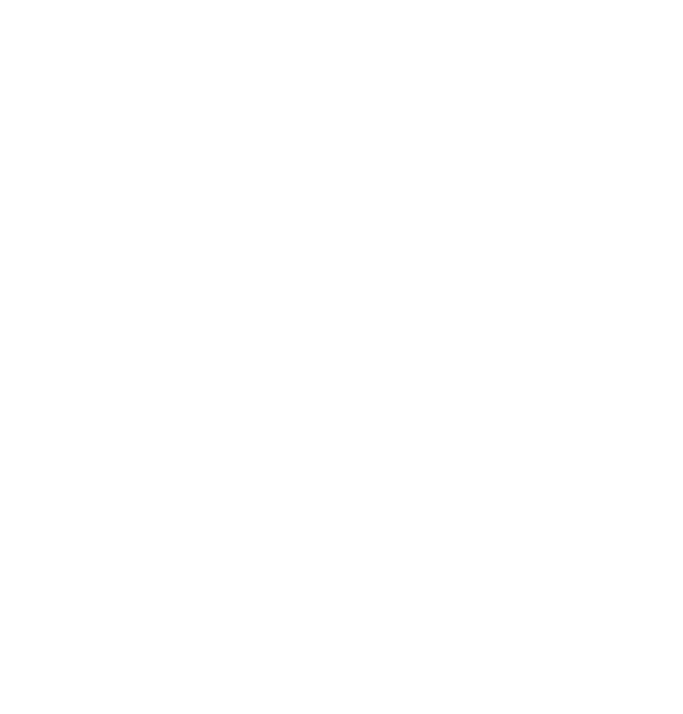
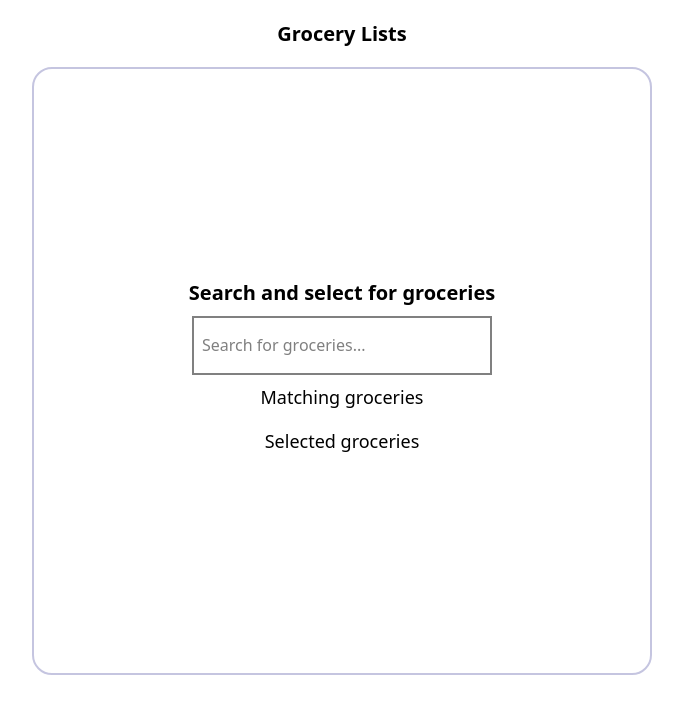
Before and after one commit to Sultan2403/TO-DO-List-.....-I-guess-, a plain HTML site: page index.html in a window 1280 px wide. Shown: the whole page, without its empty margins (298-981 px from the left). Drawn offline with Linux system fonts and the light colour scheme.

Commit message:
basic structure completed

```diff
--- a/index.html
+++ b/index.html
@@ -9,6 +9,21 @@
 </head>
 
 <body>
+    <h1>Grocery Lists</h1>
+    <form>
+        <h2>Search and select for groceries</h2>
+        <div class="inp-field-container">
+            <input type="text" id="inp-field" placeholder=" " />
+            <label for="inp-field">Search for groceries...</label>
+        </div>
+
+
+        <h3>Matching groceries</h3>
+        <ul id="result-list"></ul>
+
+        <h3>Selected groceries</h3>
+        <div id="Selected-groceries-container"></div>
+    </form>
 
     <script src="./script.js"></script>
 </body>
--- a/script.js
+++ b/script.js
@@ -0,0 +1,15 @@
+// DOM Objects......
+
+const inpField = document.getElementById("inp-field");
+const searchResults = document.getElementById("result-list");
+const selectedFruitsDisplay = document.getElementById(
+  "Selected-groceries-container"
+);
+
+//Array of grocery items....
+let groceryItems = [
+  { name: "Lettuce", price: `$${5}` },
+  { name: "Milk", price: `$${7}` },
+];
+
+console.log(groceryItems[1]);
--- a/styles.css
+++ b/styles.css
@@ -0,0 +1,117 @@
+* {
+  margin: 0;
+  padding: 0;
+  box-sizing: border-box;
+}
+
+html {
+  font-size: 62.5%;
+}
+
+body {
+  text-align: center;
+  font-family: system-ui, -apple-system, BlinkMacSystemFont, "Segoe UI", Roboto,
+    Oxygen, Ubuntu, Cantarell, "Open Sans", "Helvetica Neue", sans-serif;
+  background-color: white;
+  height: 100vh;
+  padding: 2rem;
+  width: 100vw;
+}
+
+form {
+  height: 80%;
+  width: 50%;
+  margin-top: 2rem;
+  justify-self: center;
+  align-self: center;
+  display: flex;
+  flex-direction: column;
+  align-items: center;
+  justify-content: center;
+  gap: 1rem;
+  background-color: rgb(255, 255, 255);
+  border: 2px solid rgb(197, 197, 224);
+  border-radius: 20px;
+  transition: all 0.3s ease-out;
+}
+
+form:has(input:focus) {
+  border: 2px solid rgb(48, 48, 235);
+}
+
+.inp-field-container {
+  position: relative;
+}
+
+label {
+  position: absolute;
+  font-size: 1.6rem;
+  font-weight: 400;
+  top: 1.8rem;
+  left: 1rem;
+  color: gray;
+  transition: all 0.3s ease-out;
+}
+
+input:focus + label,
+input:not(:placeholder-shown) + label {
+  color: rgb(28, 28, 143);
+  top: -1rem;
+  left: 1.5rem;
+  background-color: white;
+  padding: auto 0.5rem;
+  font-size: 1.4rem;
+}
+
+input:focus,
+input:not(:placeholder-shown) {
+  border: 2px solid rgb(28, 28, 143);
+}
+
+input {
+  width: 30rem;
+  padding: 2rem 1rem;
+  border: 2px solid gray;
+  outline: none;
+}
+
+h2 {
+  font-size: 2rem;
+  font-weight: 700;
+}
+
+h3 {
+  font-size: 1.8rem;
+  font-weight: 500;
+}
+
+.Selected-fruits-container {
+  display: flex;
+  gap: 1rem;
+  justify-content: space-evenly;
+  width: 100%;
+}
+
+.Selected-fruits {
+  display: inline-block;
+  background-color: rgb(28, 28, 143);
+  padding: 1.2rem 2.4rem;
+  color: white;
+  font-size: 1.8rem;
+  border-radius: 50px;
+  margin: 1rem;
+}
+
+ul {
+  list-style-type: none;
+}
+
+li {
+  width: 100%;
+  font-size: 1.8rem;
+}
+
+li:hover {
+  color: blue;
+  background-color: beige;
+}
```
